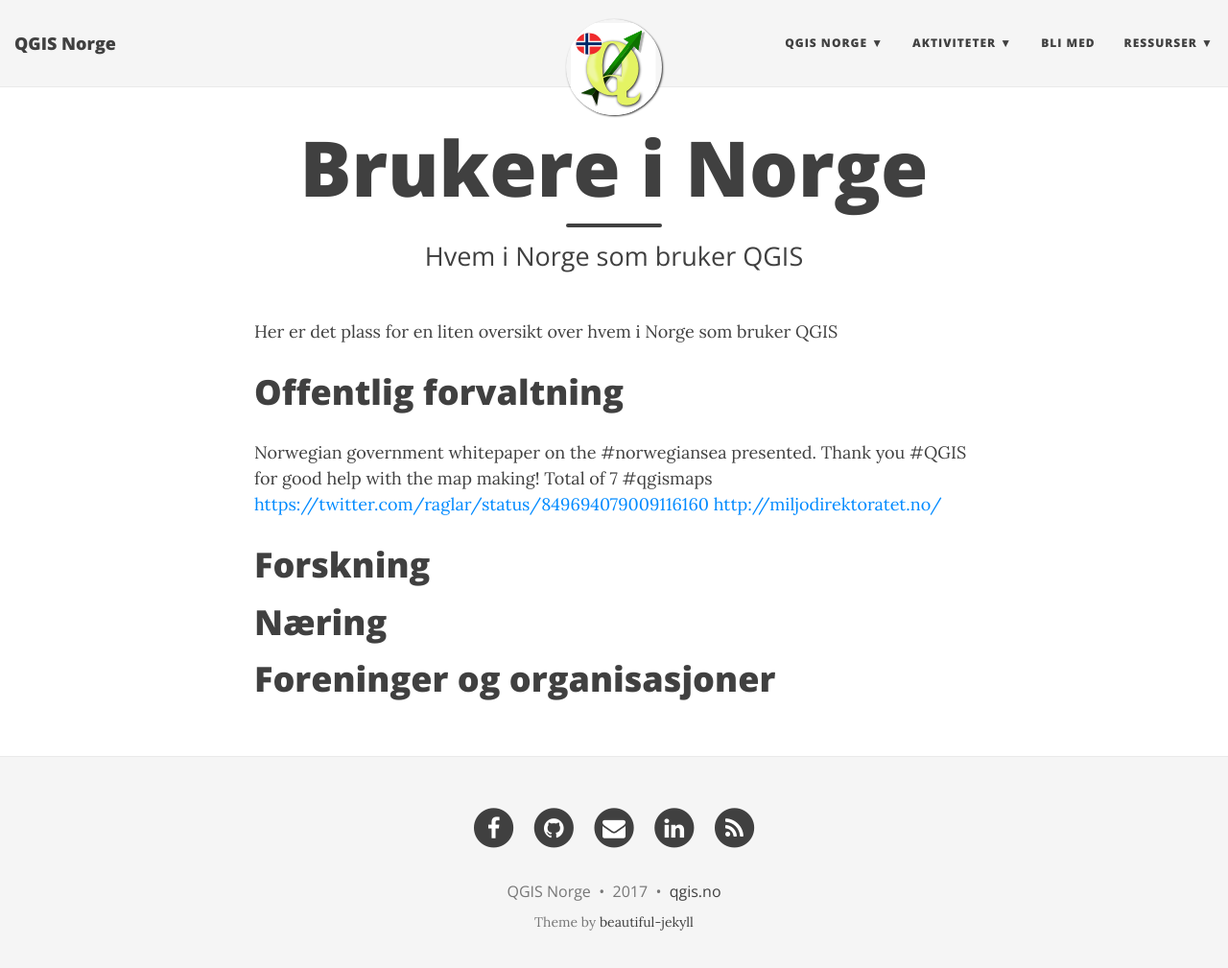
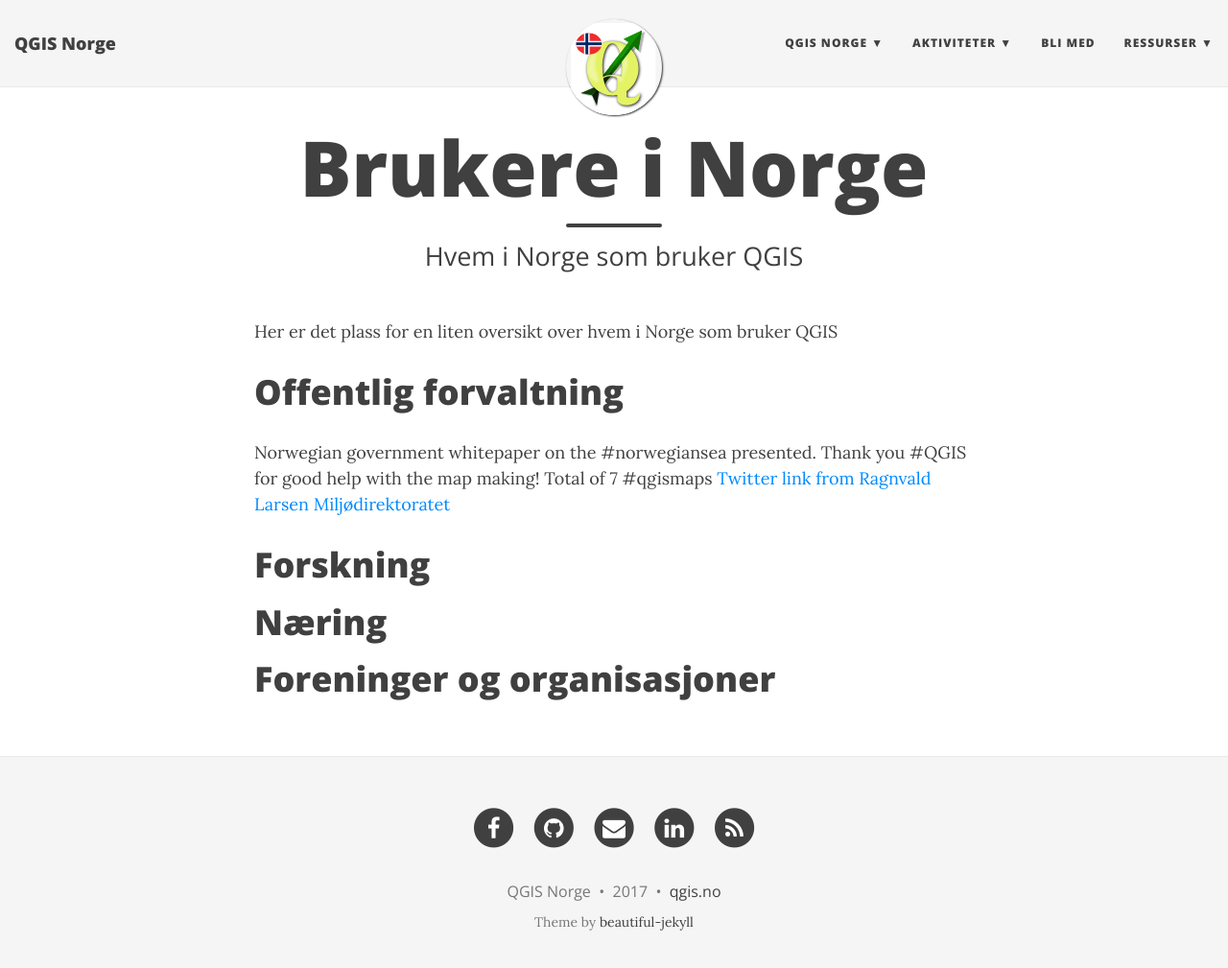
Before and after one commit to qgisnorge/qgisnorge.github.io, a Jekyll site: the page built from brukere.md, in a window 1280 px wide and 1022 px high. Shown: the top 1009 px of the window at 96% size. Built offline with Jekyll 4.4.1, drawn with Linux system fonts in a browser that asks for light colours; nearby versions of some CDN libraries.

Commit message:
no message

```diff
--- a/brukere.md
+++ b/brukere.md
@@ -8,7 +8,8 @@
 
 # Offentlig forvaltning
 Norwegian government whitepaper on the #norwegiansea presented. Thank you #QGIS for good help with the map making! Total of 7 #qgismaps
-[https://twitter.com/raglar/status/849694079009116160](Twitter link from Ragnvald Larsen) [http://miljodirektoratet.no/](Miljødirektoratet)
+[Twitter link from Ragnvald Larsen](https://twitter.com/raglar/status/849694079009116160) [Miljødirektoratet](http://miljodirektoratet.no/)
+
 # Forskning
 
 # Næring
```
